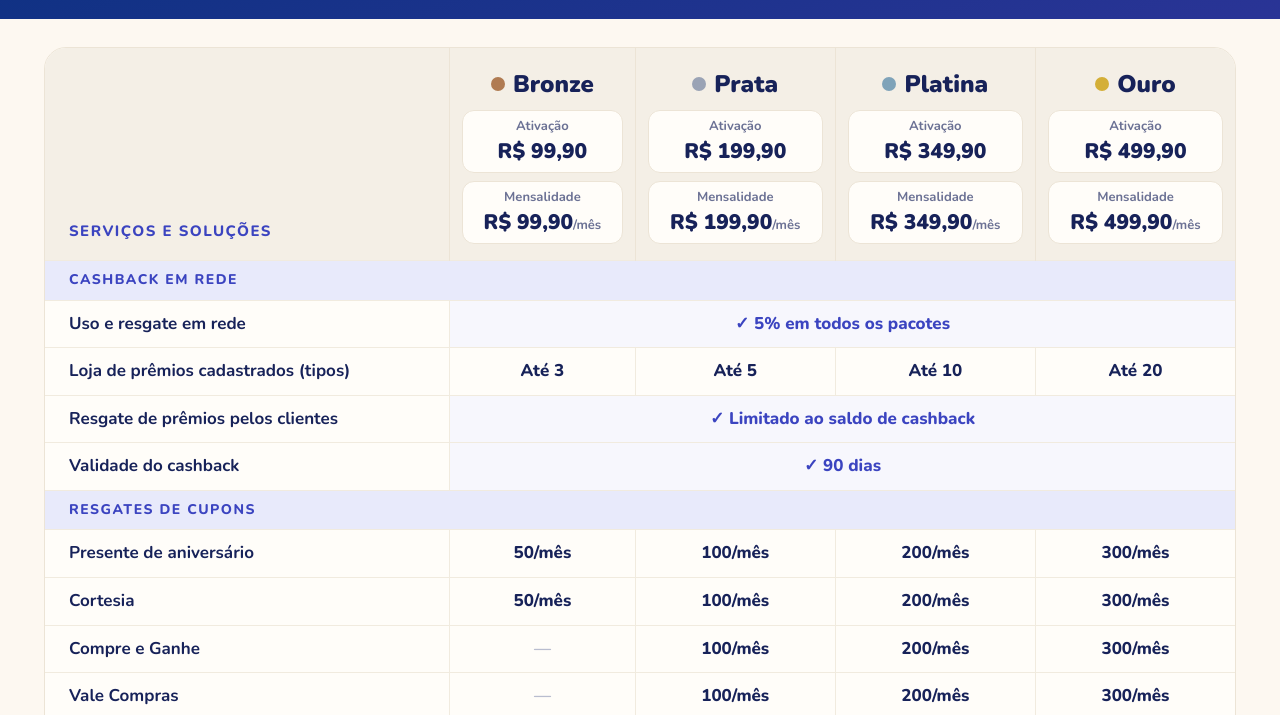
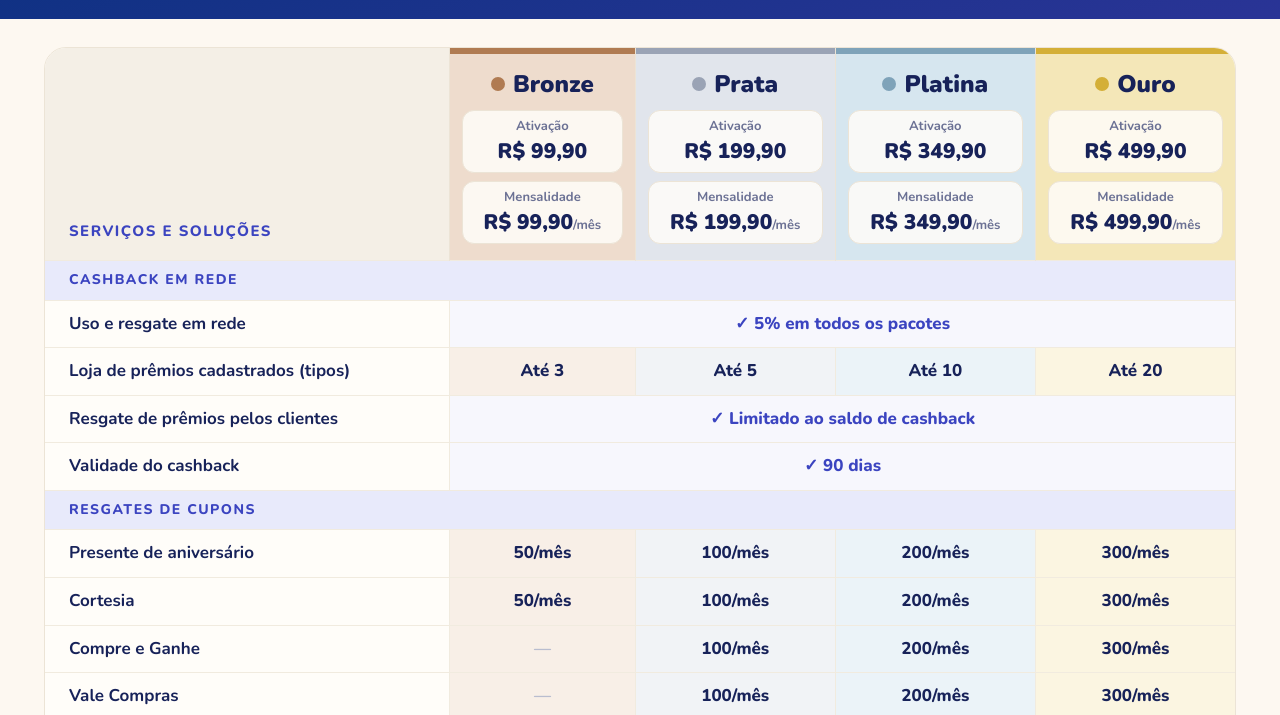
Before and after one commit to gussobrown1-cloud/guia-fideliz, a plain HTML site: page pacotes/index.html in a window 1280 px wide. Shown: the part 85-800 px from the top of the page. Drawn offline with nearby package versions, Linux system fonts and the light colour scheme.

Commit message:
Cor por pacote nas colunas e nos cards
Co-Authored-By: Claude Opus 5.5 <noreply@anthropic.com>
Claude-Session: https://claude.ai/code/session_01Np45rbVbVd89pYeAsrTuu2

```diff
--- a/pacotes/index.html
+++ b/pacotes/index.html
@@ -19,7 +19,7 @@ h1{font-size:clamp(30px,4.2vw,46px);font-weight:900;letter-spacing:-.5px;line-he
 main{max-width:1240px;margin:0 auto;padding:28px 24px 16px}
 .tier{display:inline-flex;align-items:center;gap:8px;font-weight:900}
 .tier i,.tab i{width:14px;height:14px;border-radius:50%;display:inline-block;flex:none}
-.pr{display:block;background:var(--card);border:1px solid var(--line);border-radius:12px;padding:6px 8px;margin-top:8px;text-align:center}
+.pr{display:block;background:rgba(255,253,249,.85);border:1px solid var(--line);border-radius:12px;padding:6px 8px;margin-top:8px;text-align:center}
 .pr small{display:block;font-size:13px;font-weight:700;color:var(--mute)}
 .pr b{display:block;font-size:21px;font-weight:900;white-space:nowrap}
 .pr em{font-style:normal;font-size:13px;font-weight:700;color:var(--mute)}
@@ -36,7 +36,7 @@ tbody th{text-align:left;font-weight:700;padding-left:24px}
 tbody td{text-align:center;font-weight:800;white-space:nowrap;border-left:1px solid var(--line2)}
 tbody td.all{background:var(--tint)}
 tr.sec th{background:var(--chip);color:var(--acc);font-size:14px;font-weight:800;letter-spacing:1.5px;text-transform:uppercase;padding:9px 24px}
-tbody tr:not(.sec):hover th,tbody tr:not(.sec):hover td:not(.all){background:#FBF7EF}
+tbody tr:not(.sec):hover th{background:#FBF7EF}
 /* celular */
 .mob{display:none}
 .mob input{position:absolute;opacity:0;pointer-events:none}
@@ -56,10 +56,14 @@ tbody tr:not(.sec):hover th,tbody tr:not(.sec):hover td:not(.all){background:#FB
 .row .k{font-weight:700;font-size:16px;flex:1}
 .row .val{font-weight:900;font-size:16px;text-align:right;white-space:nowrap}
 .row .val .all{font-size:14px}
-#r-bronze:checked~.tabs .t-bronze{background:#172259;color:#FDF8F1;border-color:#172259}#r-bronze:checked~.cards .c-bronze{display:block}
-#r-prata:checked~.tabs .t-prata{background:#172259;color:#FDF8F1;border-color:#172259}#r-prata:checked~.cards .c-prata{display:block}
-#r-platina:checked~.tabs .t-platina{background:#172259;color:#FDF8F1;border-color:#172259}#r-platina:checked~.cards .c-platina{display:block}
-#r-ouro:checked~.tabs .t-ouro{background:#172259;color:#FDF8F1;border-color:#172259}#r-ouro:checked~.cards .c-ouro{display:block}
+thead th:nth-child(2){background:#EEDCCD;box-shadow:inset 0 6px 0 #B07B52}tbody tr:not(.sec) td:nth-child(2):not(.all){background:#F8EFE7}.c-bronze .box{background:#F8EFE7;border-color:#EEDCCD}.c-bronze .chead{box-shadow:inset 0 8px 0 #B07B52}
+thead th:nth-child(3){background:#E1E5EC;box-shadow:inset 0 6px 0 #9AA3B5}tbody tr:not(.sec) td:nth-child(3):not(.all){background:#F1F3F6}.c-prata .box{background:#F1F3F6;border-color:#E1E5EC}.c-prata .chead{box-shadow:inset 0 8px 0 #9AA3B5}
+thead th:nth-child(4){background:#D6E6EF;box-shadow:inset 0 6px 0 #7FA3B9}tbody tr:not(.sec) td:nth-child(4):not(.all){background:#EBF3F8}.c-platina .box{background:#EBF3F8;border-color:#D6E6EF}.c-platina .chead{box-shadow:inset 0 8px 0 #7FA3B9}
+thead th:nth-child(5){background:#F4E7B8;box-shadow:inset 0 6px 0 #D4AF37}tbody tr:not(.sec) td:nth-child(5):not(.all){background:#FBF5E1}.c-ouro .box{background:#FBF5E1;border-color:#F4E7B8}.c-ouro .chead{box-shadow:inset 0 8px 0 #D4AF37}
+#r-bronze:checked~.tabs .t-bronze{background:#EEDCCD;color:#172259;border:2px solid #B07B52}#r-bronze:checked~.cards .c-bronze{display:block}
+#r-prata:checked~.tabs .t-prata{background:#E1E5EC;color:#172259;border:2px solid #9AA3B5}#r-prata:checked~.cards .c-prata{display:block}
+#r-platina:checked~.tabs .t-platina{background:#D6E6EF;color:#172259;border:2px solid #7FA3B9}#r-platina:checked~.cards .c-platina{display:block}
+#r-ouro:checked~.tabs .t-ouro{background:#F4E7B8;color:#172259;border:2px solid #D4AF37}#r-ouro:checked~.cards .c-ouro{display:block}
 footer{max-width:1240px;margin:0 auto;padding:6px 24px 32px;color:var(--mute);font-size:14px;display:flex;justify-content:space-between;gap:12px;flex-wrap:wrap}
 @media (max-width:860px){.desk{display:none}.mob{display:block}main{padding:8px 16px 8px}.hin{padding:22px 16px}.brand img{width:160px}footer{padding:8px 16px 28px}}
 </style>
```
